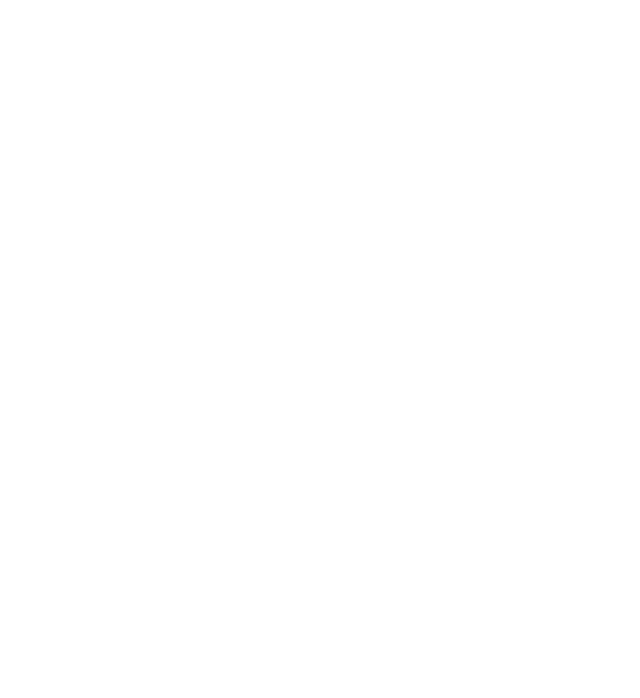
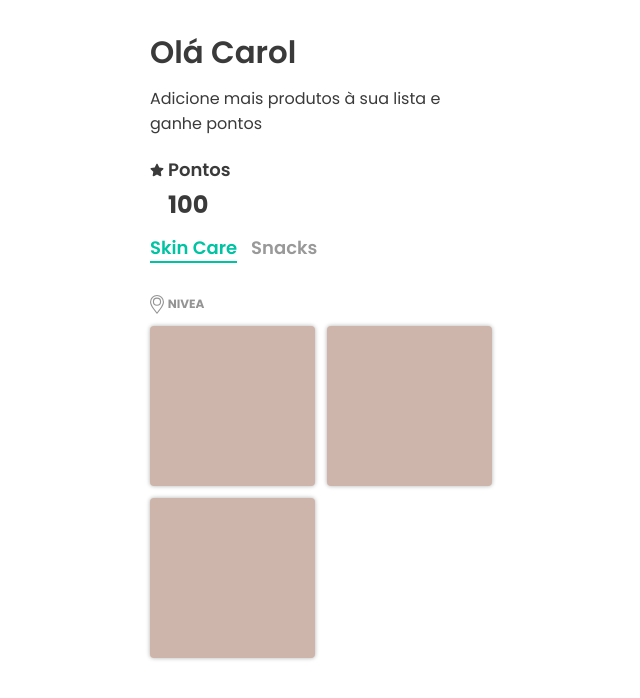
Before and after one commit to lucasnr/mimoo-frontend-challenge, a React (Create React App) app: page /products in a window 1280 px wide. Shown: the top 698 px of the page, without its empty margins (319-959 px from the left). Built offline with nearby package versions, Linux system fonts and the light colour scheme.

Commit message:
Create products page

```diff
--- a/src/pages/HomePage/styles.js
+++ b/src/pages/HomePage/styles.js
@@ -20,6 +20,7 @@
 
 Logo.defaultProps = {
   src: logo,
+  alt: 'Logomarca da Mimoo',
 };
 
 export const Title = styled.h1`
--- /dev/null
+++ b/src/pages/ProductsPage/ProductList/index.js
@@ -0,0 +1,22 @@
+import React from 'react';
+
+import { Container, Header, Brand, List, Item } from './styles';
+
+import map from '../../../assets/img/icons/map.svg';
+
+export default function ProductList({ brand, itemBg, items }) {
+  return (
+    <Container>
+      <Header>
+        <img src={map} alt="Ícone de local no mapa" />
+        <Brand>{brand}</Brand>
+      </Header>
+
+      <List>
+        {items.map((item) => (
+          <Item key={item.id} itemBg={itemBg} />
+        ))}
+      </List>
+    </Container>
+  );
+}
--- /dev/null
+++ b/src/pages/ProductsPage/ProductList/styles.js
@@ -0,0 +1,31 @@
+import styled from 'styled-components';
+
+export const Container = styled.section`
+  margin-top: 1.25rem;
+`;
+
+export const Header = styled.header`
+  align-items: center;
+  display: flex;
+  margin-bottom: 0.75rem;
+`;
+
+export const Brand = styled.h4`
+  color: #949494;
+  font-size: 0.75rem;
+  font-weight: 700;
+  margin-left: 0.25rem;
+`;
+
+export const List = styled.ul`
+  display: grid;
+  grid-gap: 0.75rem;
+  grid-template-columns: repeat(2, 1fr);
+`;
+
+export const Item = styled.li`
+  border-radius: 0.25rem;
+  box-shadow: 0px 0px 0.25rem rgba(0, 0, 0, 0.31);
+  background-color: ${(props) => props.itemBg};
+  height: 10rem;
+`;
--- /dev/null
+++ b/src/pages/ProductsPage/index.js
@@ -0,0 +1,84 @@
+import React, { useState, useCallback } from 'react';
+import { FaStar } from 'react-icons/fa';
+
+import ProductList from './ProductList';
+import {
+  Container,
+  Title,
+  Subtitle,
+  Points,
+  Value,
+  Tabs,
+  TabLabel,
+} from './styles';
+
+export default function ProductsPage() {
+  const [products, setProducts] = useState({
+    type: 'SKIN_CARE',
+    items: [{ id: 1 }, { id: 2 }, { id: 3 }],
+  });
+
+  const handleSkinCareCheck = useCallback(() => {
+    setProducts({
+      type: 'SKIN_CARE',
+      items: [{ id: 1 }, { id: 2 }, { id: 3 }],
+    });
+  }, []);
+
+  const handleSnacksCheck = useCallback(() => {
+    setProducts({
+      type: 'SNACKS',
+      items: [{ id: 1 }, { id: 2 }],
+    });
+  }, []);
+
+  return (
+    <main>
+      <Container>
+        <Title>Olá Carol</Title>
+        <Subtitle>Adicione mais produtos à sua lista e ganhe pontos</Subtitle>
+
+        <Points>
+          <FaStar size={14} />
+          <span>Pontos</span>
+          <Value>100</Value>
+        </Points>
+
+        <Tabs>
+          <input
+            type="radio"
+            name="tab"
+            id="skin-care"
+            defaultChecked
+            onChange={handleSkinCareCheck}
+          />
+          <TabLabel htmlFor="skin-care">Skin Care</TabLabel>
+
+          <input
+            type="radio"
+            name="tab"
+            id="snacks"
+            onChange={handleSnacksCheck}
+          />
+          <TabLabel htmlFor="snacks">Snacks</TabLabel>
+        </Tabs>
+
+        {products.type === 'SKIN_CARE' && (
+          <ProductList
+            brand="NIVEA"
+            itemBg={'#ceb5ab'}
+            items={products.items}
+          />
+        )}
+
+        {products.type === 'SNACKS' && (
+          <ProductList
+            brand="Nestlé"
+            itemBg={'#ABC3CE'}
+            items={products.items}
+          />
+        )}
+      </Container>
+    </main>
+  );
+}
--- /dev/null
+++ b/src/pages/ProductsPage/styles.js
@@ -0,0 +1,64 @@
+import styled from 'styled-components';
+
+import { colorPrimary } from '../../styles/colors';
+
+export const Container = styled.section`
+  padding: 1.875rem 2.25rem;
+`;
+
+export const Title = styled.h2`
+  font-size: 1.9275rem;
+  font-weight: 600;
+`;
+
+export const Subtitle = styled.h3`
+  font-size: 1rem;
+  font-weight: 400;
+  margin-bottom: 1.25rem;
+  margin-top: 0.625rem;
+`;
+
+export const Points = styled.h4`
+  display: grid;
+  font-size: 1.125rem;
+  font-weight: 600;
+  grid-gap: 0.25rem;
+  grid-template-columns: auto 1fr;
+
+  svg {
+    display: flex;
+    margin: auto;
+  }
+`;
+
+export const Value = styled.span`
+  font-size: 1.5rem;
+  font-weight: 700;
+  grid-column: 2 / 2;
+`;
+
+export const Tabs = styled.section`
+  display: flex;
+  list-style: none;
+  margin-bottom: 2rem;
+  margin-top: 0.75rem;
+
+  input {
+    display: none;
+  }
+`;
+
+export const TabLabel = styled.label`
+  border-bottom: 0.125rem solid transparent;
+  color: #999999;
+  cursor: pointer;
+  font-size: 1.125rem;
+  font-weight: 600;
+  margin-right: 0.875rem;
+  transition: color 0.3s ease, border-color 0.3s ease;
+
+  input:checked + & {
+    border-color: ${colorPrimary};
+    color: ${colorPrimary};
+  }
+`;
--- a/src/routes.js
+++ b/src/routes.js
@@ -3,12 +3,14 @@
 
 import HomePage from './pages/HomePage';
 import NamePage from './pages/NamePage';
+import ProductsPage from './pages/ProductsPage';
 
 export default function Routes() {
   return (
     <Switch>
       <Route path="/" exact component={HomePage} />
       <Route path="/name" exact component={NamePage} />
+      <Route path="/products" exact component={ProductsPage} />
     </Switch>
   );
 }
--- a/src/styles/GlobalStyle.js
+++ b/src/styles/GlobalStyle.js
@@ -11,6 +11,7 @@
   body {
     background-color: #fff;
     color: #3A3A3A;
+    overflow-y: scroll;
   }
 
   body, input, button, textarea {
@@ -37,6 +38,9 @@
     text-decoration: none;
   }
 
+  ul {
+    list-style: none;
+  }
 `;
 
 export default GlobalStyle;
```
Also changed, not shown: src/assets/img/icons/map.svg (added).
